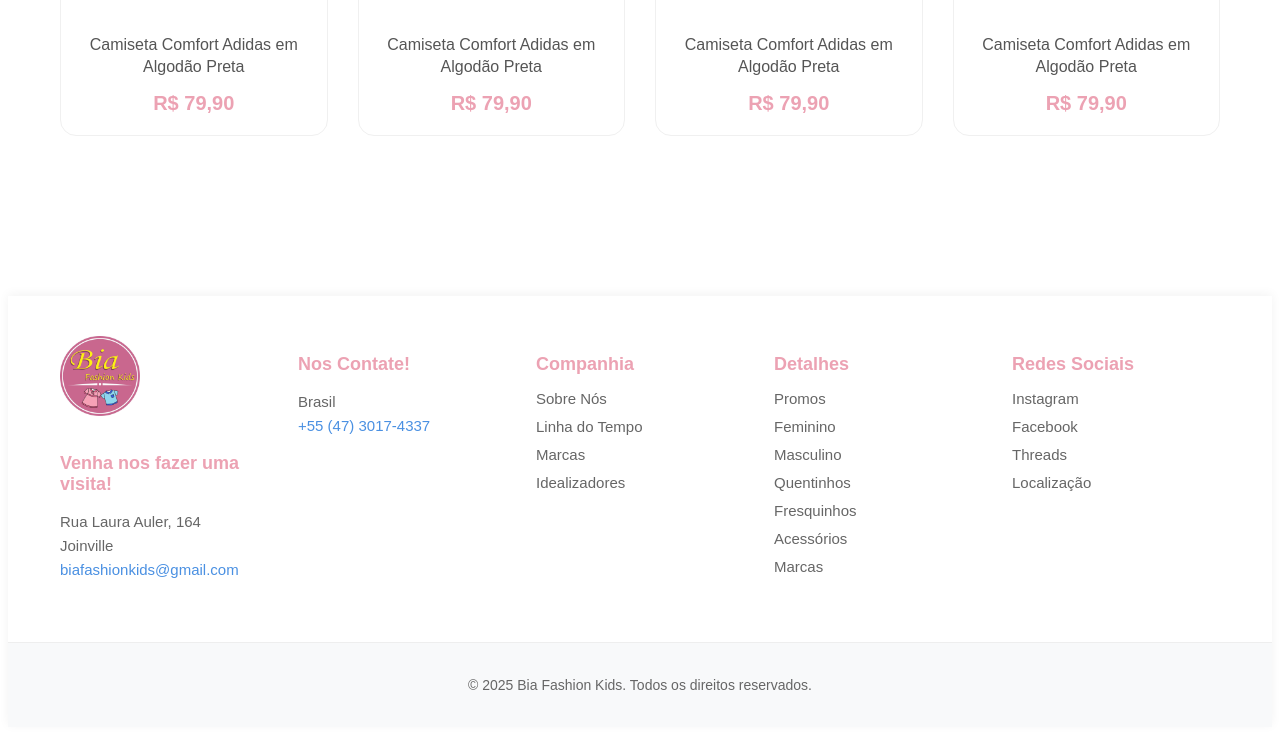
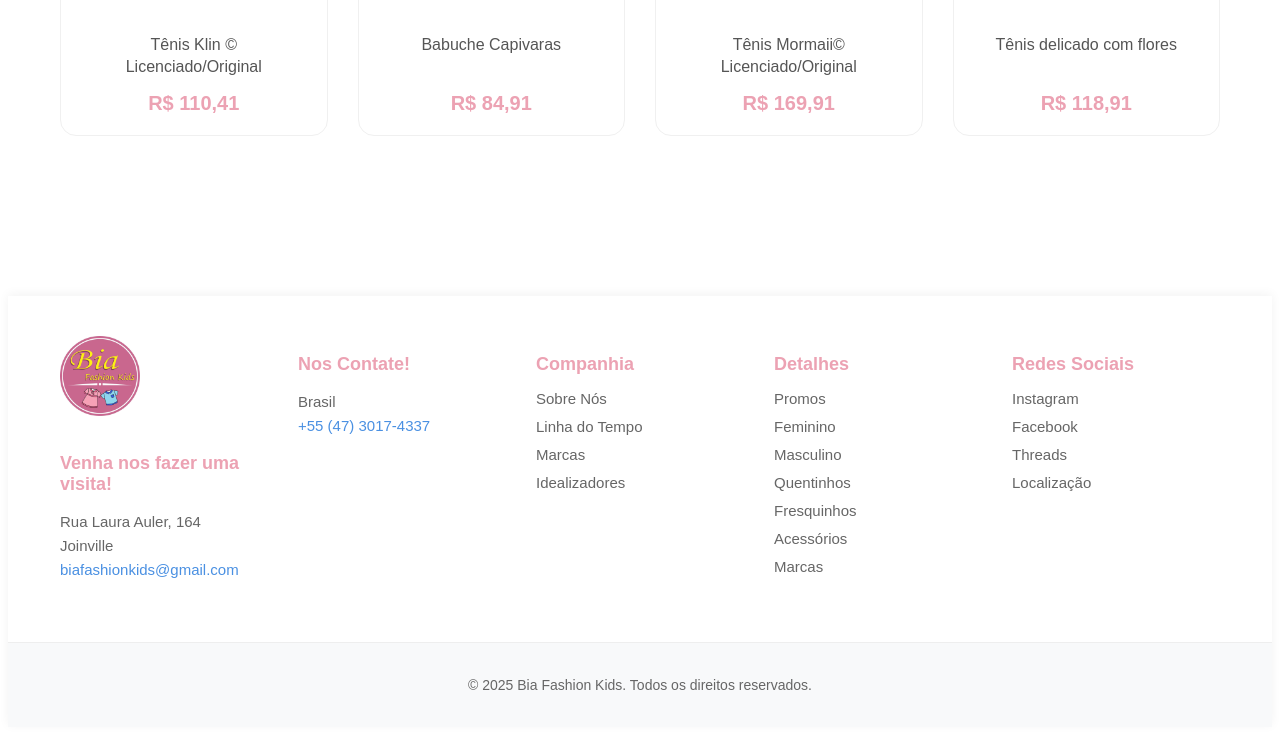
Before and after one commit to fic-fabrica-de-software/projeto-pessoal-softbm, a PHP site: page /index.php in a window 1280 px wide. Shown: the part 1489-2224 px from the top of the page. Run offline with PHP 8.4, Linux system fonts and the light colour scheme.

Commit message:
add produtos ao index

```diff
--- a/index.php
+++ b/index.php
@@ -88,7 +88,7 @@
             </a> <a href="">
                 <div class="tshirt-photos"> <img
                         src="src/images/imgs-produto/flor.png">
-                    <p>Babuche Capivara em tons de marrom </p> <span><strong>R$ 84,91</strong></span>
+                    <p>Babuche Capivara em tons de marrom </p> <span><strong>R$ 59,41</strong></span>
                 </div>
             </a> <a href="">
                 <div class="tshirt-photos"> <img
@@ -97,23 +97,23 @@
                 </div>
             </a> <a href="">
                 <div class="tshirt-photos"> <img
-                        src="https://images.tcdn.com.br/img/img_prod/947450/camiseta_basic_color_preto_1021_1_4a739bf8de5955b412d3e004aa92dd20.jpg">
-                    <p>Camiseta Comfort Adidas em Algodão Preta</p> <span><strong>R$ 79,90</strong></span>
+                        src="src/images/imgs-produto/klin.png">
+                    <p>Tênis Klin © Licenciado/Original </p> <span><strong>R$ 110,41</strong></span>
                 </div>
             </a> <a href="">
                 <div class="tshirt-photos"> <img
-                        src="https://images.tcdn.com.br/img/img_prod/947450/camiseta_basic_color_preto_1021_1_4a739bf8de5955b412d3e004aa92dd20.jpg">
-                    <p>Camiseta Comfort Adidas em Algodão Preta</p> <span><strong>R$ 79,90</strong></span>
+                        src="src/images/imgs-produto/capivara.png">
+                    <p>Babuche Capivaras</p> <span><strong>R$ 84,91</strong></span>
                 </div>
             </a> <a href="">
                 <div class="tshirt-photos"> <img
-                        src="https://images.tcdn.com.br/img/img_prod/947450/camiseta_basic_color_preto_1021_1_4a739bf8de5955b412d3e004aa92dd20.jpg">
-                    <p>Camiseta Comfort Adidas em Algodão Preta</p> <span><strong>R$ 79,90</strong></span>
+                        src="src/images/imgs-produto/mormaii.png">
+                    <p>Tênis Mormaii© Licenciado/Original</p> <span><strong>R$ 169,91</strong></span>
                 </div>
             </a> <a href="">
                 <div class="tshirt-photos"> <img
-                        src="https://images.tcdn.com.br/img/img_prod/947450/camiseta_basic_color_preto_1021_1_4a739bf8de5955b412d3e004aa92dd20.jpg">
-                    <p>Camiseta Comfort Adidas em Algodão Preta</p> <span><strong>R$ 79,90</strong></span>
+                        src="src/images/imgs-produto/minisuacia.png">
+                    <p>Tênis delicado com flores </p> <span><strong>R$ 118,91</strong></span>
                 </div>
             </a> </div>
     </section>
```
Also changed, not shown: src/images/imgs-produto/minisuacia.png (added).
